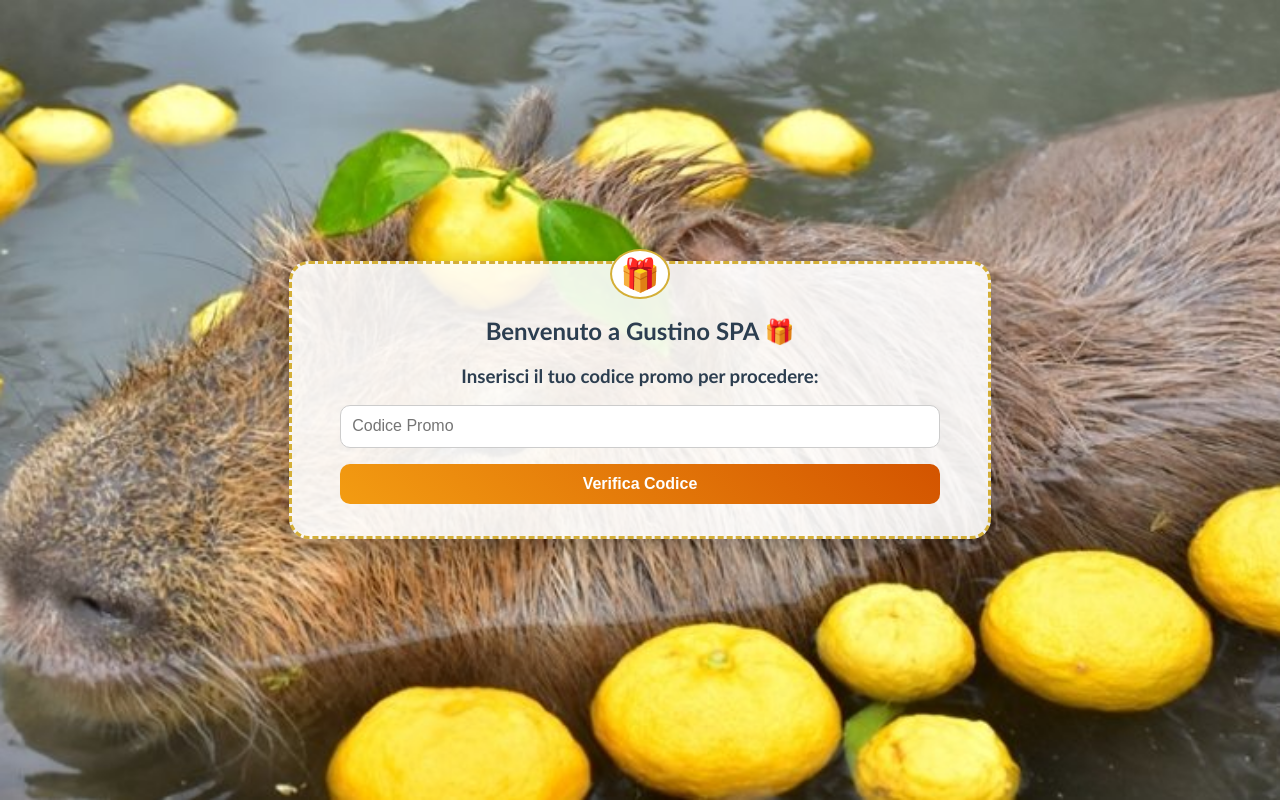
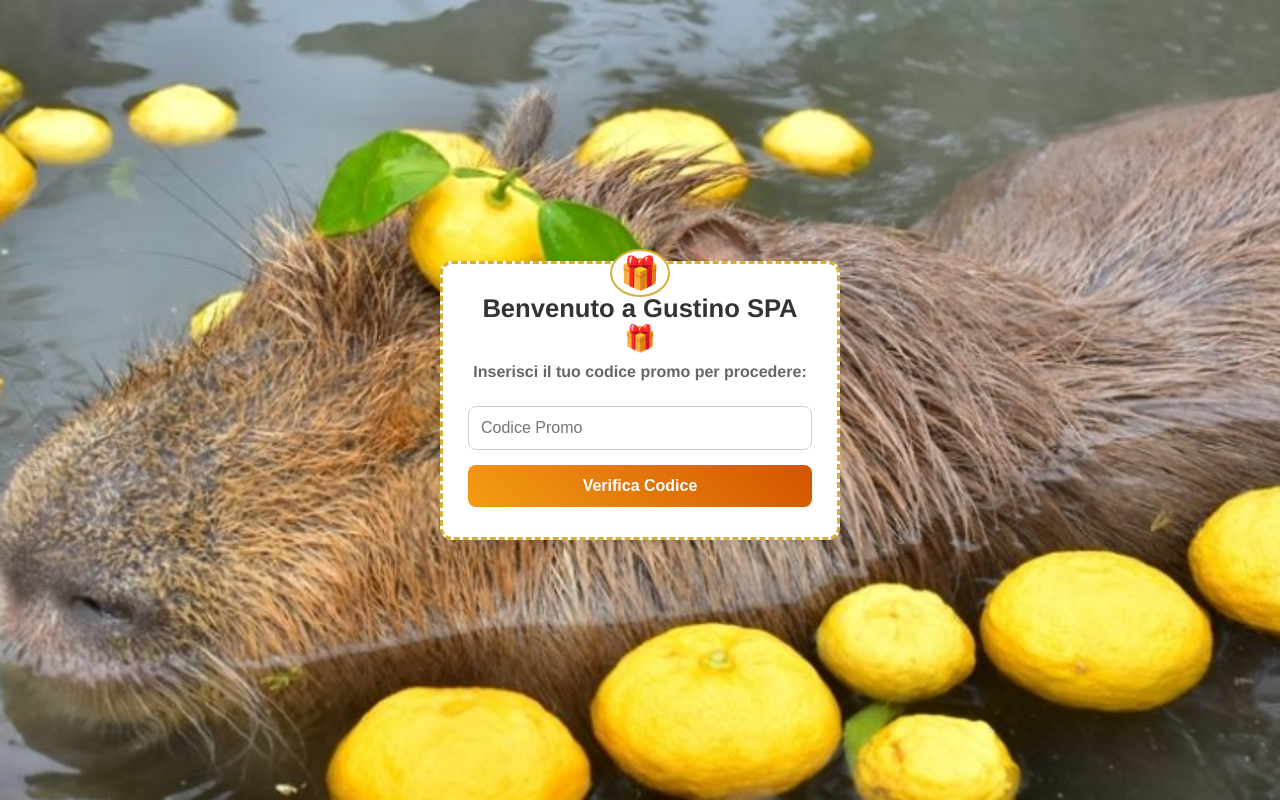
Before and after one commit to gustinojr/Gustino-SPA, a Flask app: page / in a window 1280 px wide. Run offline with Flask 3, Linux system fonts and the light colour scheme.

Commit message:
Update index.html

```diff
--- a/templates/index.html
+++ b/templates/index.html
@@ -2,8 +2,114 @@
 <html lang="it">
 <head>
   <meta charset="utf-8">
+  <meta name="viewport" content="width=device-width, initial-scale=1.0"> <!-- ✅ Makes it responsive -->
   <title>Inserisci Codice Promo</title>
   <link rel="stylesheet" href="{{ url_for('static', filename='style.css') }}">
+  <style>
+    /* === Basic Reset === */
+    * {
+      box-sizing: border-box;
+      margin: 0;
+      padding: 0;
+    }
+
+    body {
+      font-family: 'Helvetica Neue', Arial, sans-serif;
+      background-color: #f4f4f9;
+      display: flex;
+      justify-content: center;
+      align-items: center;
+      height: 100vh;
+      padding: 20px;
+    }
+
+    .container {
+      background: #fff;
+      padding: 30px 25px;
+      border-radius: 12px;
+      box-shadow: 0 4px 12px rgba(0,0,0,0.1);
+      width: 100%;
+      max-width: 400px;
+      text-align: center;
+    }
+
+    h2 {
+      color: #333;
+      font-size: 1.6rem;
+      margin-bottom: 10px;
+    }
+
+    h3 {
+      color: #666;
+      font-size: 1rem;
+      margin-bottom: 25px;
+    }
+
+    form {
+      display: flex;
+      flex-direction: column;
+      gap: 15px;
+    }
+
+    input[type="text"] {
+      padding: 12px;
+      font-size: 1rem;
+      border: 1px solid #ccc;
+      border-radius: 8px;
+      width: 100%;
+      transition: border-color 0.3s;
+    }
+
+    input[type="text"]:focus {
+      outline: none;
+      border-color: #007bff;
+    }
+
+    button {
+      background-color: #007bff;
+      color: #fff;
+      border: none;
+      padding: 12px;
+      font-size: 1rem;
+      border-radius: 8px;
+      cursor: pointer;
+      transition: background-color 0.3s;
+    }
+
+    button:hover {
+      background-color: #0056b3;
+    }
+
+    .flash {
+      background-color: #ffebcc;
+      border: 1px solid #ffd27f;
+      color: #6b4f00;
+      padding: 10px;
+      border-radius: 8px;
+      margin-bottom: 20px;
+      text-align: center;
+    }
+
+    /* === Mobile adjustments === */
+    @media (max-width: 480px) {
+      .container {
+        padding: 20px;
+      }
+
+      h2 {
+        font-size: 1.4rem;
+      }
+
+      h3 {
+        font-size: 0.95rem;
+      }
+
+      input, button {
+        font-size: 0.95rem;
+        padding: 10px;
+      }
+    }
+  </style>
 </head>
 <body>
   <div class="container">
```
